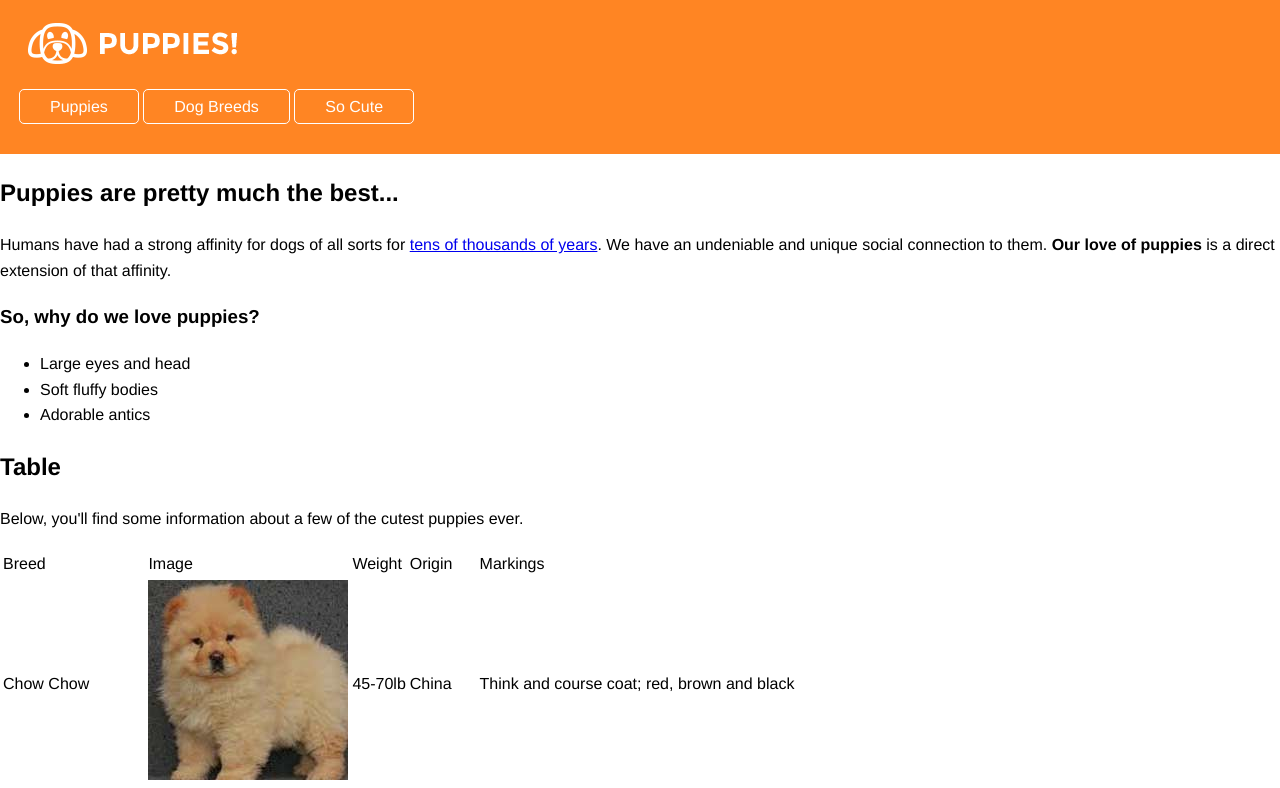
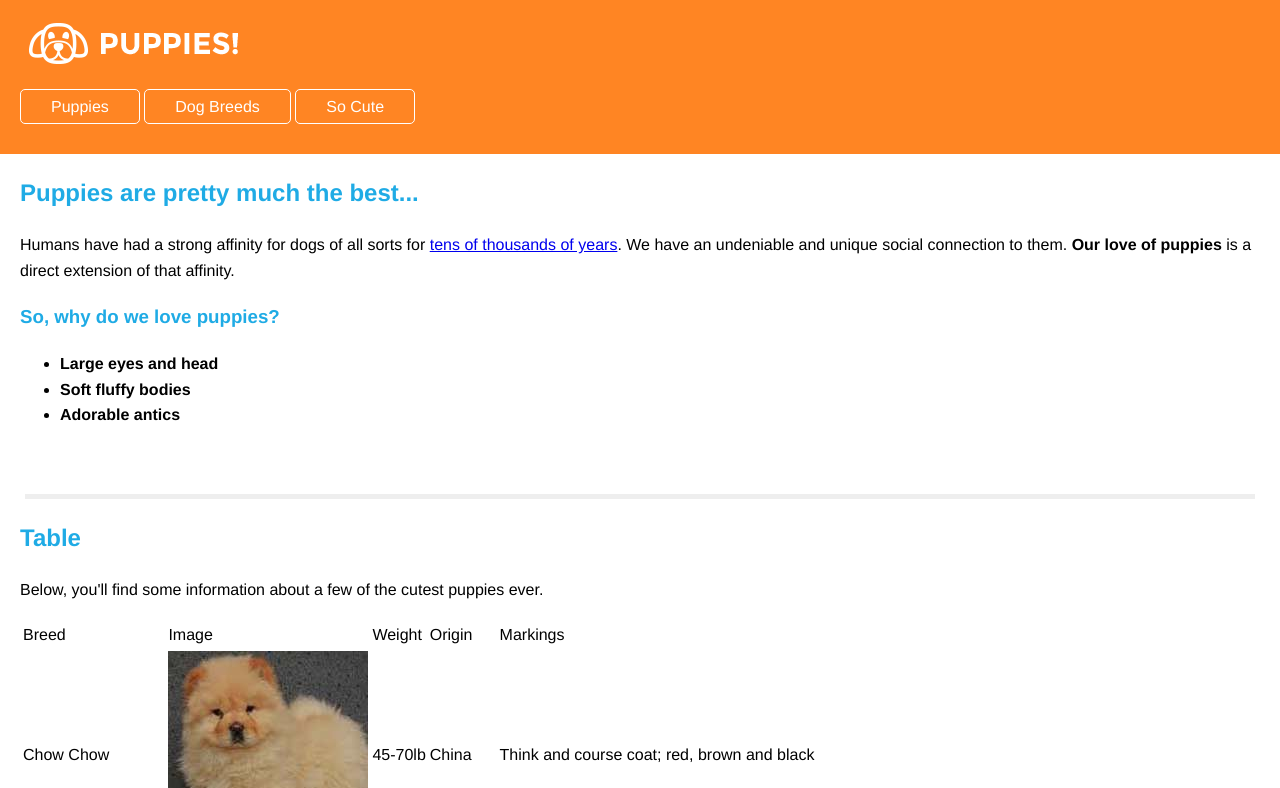
Before and after one commit to llhdc/puppies-CSS, a plain HTML site: page starter_files/index.html in a window 1280 px wide. Shown: the top 788 px of the page. Drawn offline with Linux system fonts and the light colour scheme.

Commit message:
Complete 1st section of index.html styling in style.css file.

```diff
--- a/starter_files/index.html
+++ b/starter_files/index.html
@@ -35,7 +35,7 @@
                         <li>Adorable antics</li>
                     </ul>
                 </section>
-
+                <hr>
                 <section>
                     <h2>Table</h2>
 
--- a/starter_files/style.css
+++ b/starter_files/style.css
@@ -21,7 +21,7 @@ body {
 
 body header#site_header {
   background-color: #ff8523;
-  padding: 20px 0 35px 19px;
+  padding: 20px 0 35px 20px;
 }
 
 body .main_navigation {
@@ -37,3 +37,28 @@ body .main_navigation {
   text-decoration: none;
   color: white;
 }
+
+div#page_content section {
+  padding-left: 20px;
+}
+
+div#page_content section h2  {
+  color: #1fabe5;
+}
+
+div#page_content section h3 {
+  color: #1fabe5;
+}
+
+div section ul {
+  font-weight: bold;
+  padding-bottom: 50px;
+}
+
+hr {
+  margin: 0 25px;
+  height: 5px;
+  background: #eee;
+  border: 0;
+
+}
```
